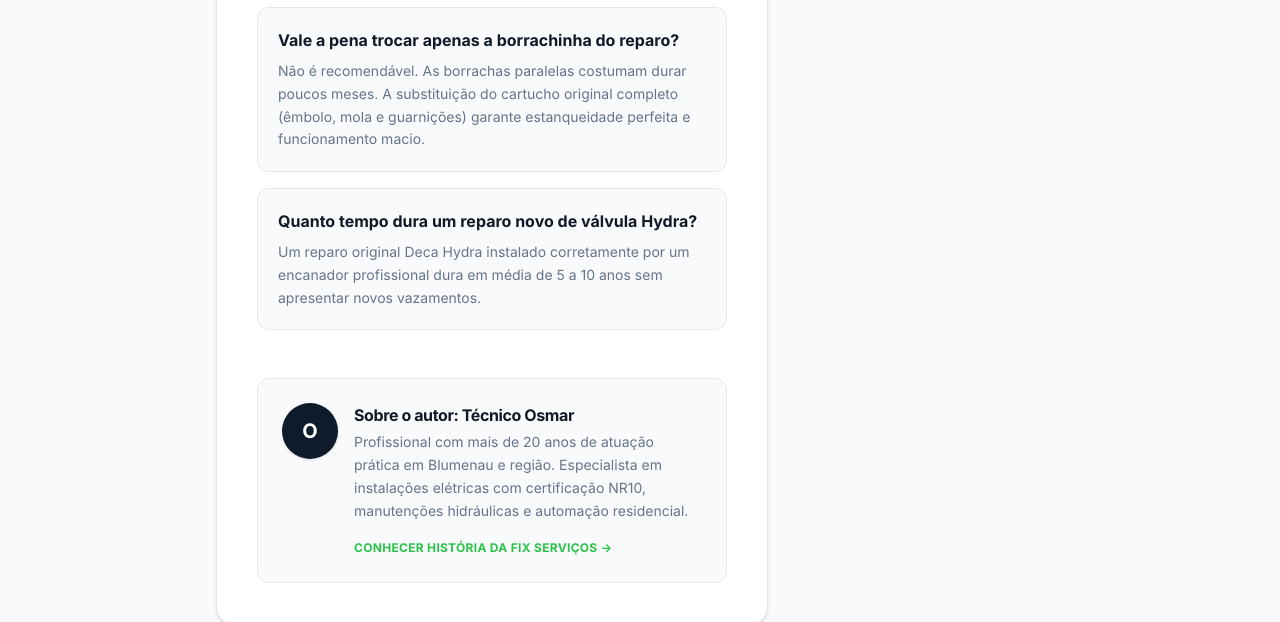
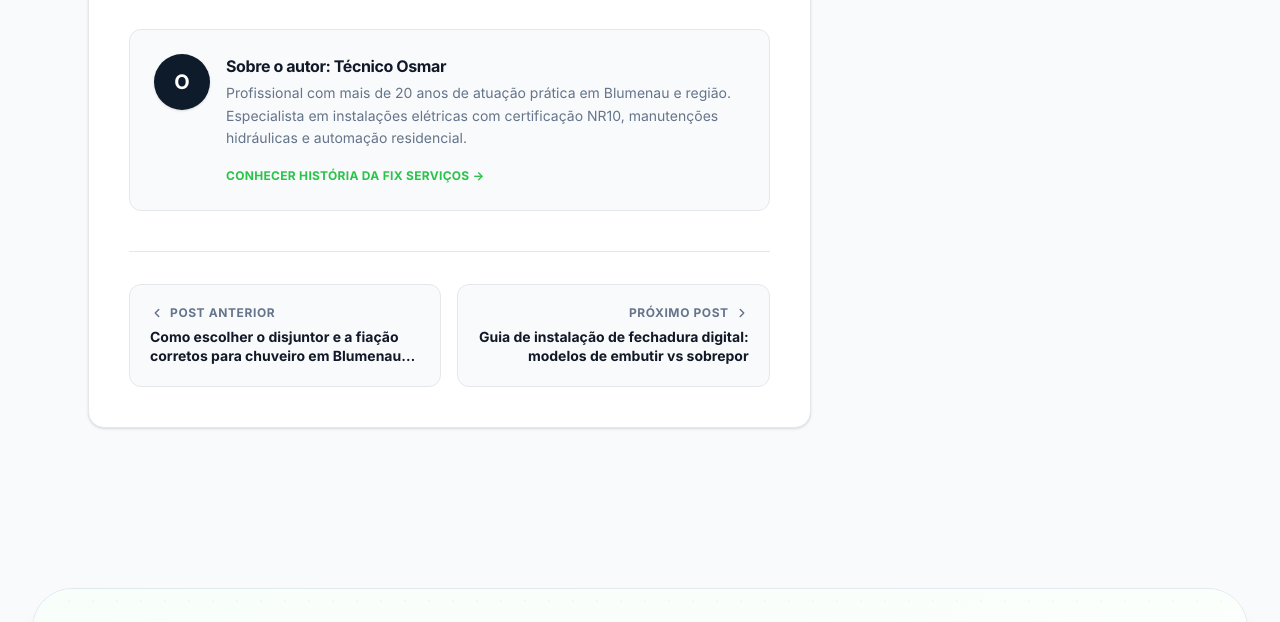
Before and after one commit to Henzen3d/fixservicos, an Astro site: page /blog/valvula-hydra-disparada-como-consertar/ in a window 1280 px wide. Shown: the part 2171-2793 px from the top of the page. Built offline with nearby package versions, Linux system fonts and the light colour scheme; Astro itself is replaced by a stand-in of ours.

Commit message:
feat(blog): expand article container to max-w-6xl and add prev/next post navigation

```diff
--- a/src/pages/blog/[slug].astro
+++ b/src/pages/blog/[slug].astro
@@ -3,17 +3,24 @@ import MainLayout from '../../layouts/MainLayout.astro';
 import { blogPosts, type BlogPost } from '../../data/blogPosts';
 
 export function getStaticPaths() {
-  return blogPosts.map((post) => ({
-    params: { slug: post.slug },
-    props: { post },
-  }));
+  return blogPosts.map((post, index) => {
+    const prevPost = index > 0 ? blogPosts[index - 1] : null;
+    const nextPost = index < blogPosts.length - 1 ? blogPosts[index + 1] : null;
+    return {
+      params: { slug: post.slug },
+      props: { post, prevPost, nextPost },
+    };
+  });
 }
 
 interface Props {
   post: BlogPost;
+  prevPost: BlogPost | null;
+  nextPost: BlogPost | null;
 }
 
-const { post } = Astro.props;
+const { post, prevPost, nextPost } = Astro.props;
+
 
 const title = `${post.title} | Blog Fix Serviços Blumenau`;
 const description = post.description;
@@ -59,7 +66,7 @@ const schema = {
     <div class="absolute inset-0 bg-gradient-to-b from-brand-navy via-brand-navy to-[#050B14] opacity-90 z-0"></div>
     <div class="absolute top-0 right-0 -translate-y-1/2 translate-x-1/2 h-80 w-80 rounded-full bg-brand-green/10 blur-[100px]"></div>
 
-    <div class="relative z-10 max-w-4xl mx-auto px-4 sm:px-6">
+    <div class="relative z-10 max-w-6xl mx-auto px-4 sm:px-6">
       <!-- Breadcrumb -->
       <nav aria-label="Breadcrumb" class="mb-6 flex items-center gap-2 text-xs text-white/60">
         <a href="/" class="hover:text-brand-green no-underline text-inherit transition-colors">Início</a>
@@ -99,7 +106,7 @@ const schema = {
 
   <!-- Post Body -->
   <section class="py-14 sm:py-20 bg-surface-2 transition-colors">
-    <div class="max-w-4xl mx-auto px-4 sm:px-6 grid grid-cols-1 lg:grid-cols-12 gap-10">
+    <div class="max-w-6xl mx-auto px-4 sm:px-6 grid grid-cols-1 lg:grid-cols-12 gap-8 lg:gap-10">
 
       <!-- Main Content -->
       <article class="lg:col-span-8 bg-surface-1 border border-border-main rounded-2xl p-6 sm:p-10 shadow-sm">
@@ -161,6 +168,43 @@ const schema = {
             </a>
           </div>
         </div>
+
+        <!-- Previous / Next Navigation (Links de Navegação entre Artigos) -->
+        <nav aria-label="Navegação entre artigos" class="mt-10 pt-8 border-t border-border-main grid grid-cols-1 sm:grid-cols-2 gap-4">
+          {prevPost ? (
+            <a
+              href={`/blog/${prevPost.slug}/`}
+              class="group flex flex-col p-4 sm:p-5 rounded-xl bg-surface-2 border border-border-main hover:border-brand-green/40 hover:bg-surface-2/80 transition-all no-underline text-left"
+            >
+              <span class="inline-flex items-center gap-1.5 text-xs font-bold uppercase tracking-wider text-text-muted group-hover:text-brand-green mb-1.5 transition-colors">
+                <svg xmlns="http://www.w3.org/2000/svg" width="14" height="14" viewBox="0 0 24 24" fill="none" stroke="currentColor" stroke-width="2.5" stroke-linecap="round" stroke-linejoin="round" class="group-hover:-translate-x-1 transition-transform"><path d="m15 18-6-6 6-6"/></svg>
+                Post anterior
+              </span>
+              <span class="font-bold text-sm text-text-main group-hover:text-brand-green transition-colors leading-snug line-clamp-2">
+                {prevPost.title}
+              </span>
+            </a>
+          ) : (
+            <div class="hidden sm:block"></div>
+          )}
+
+          {nextPost ? (
+            <a
+              href={`/blog/${nextPost.slug}/`}
+              class="group flex flex-col p-4 sm:p-5 rounded-xl bg-surface-2 border border-border-main hover:border-brand-green/40 hover:bg-surface-2/80 transition-all no-underline text-left sm:text-right sm:items-end w-full"
+            >
+              <span class="inline-flex items-center gap-1.5 text-xs font-bold uppercase tracking-wider text-text-muted group-hover:text-brand-green mb-1.5 transition-colors">
+                Próximo post
+                <svg xmlns="http://www.w3.org/2000/svg" width="14" height="14" viewBox="0 0 24 24" fill="none" stroke="currentColor" stroke-width="2.5" stroke-linecap="round" stroke-linejoin="round" class="group-hover:translate-x-1 transition-transform"><path d="m9 18 6-6-6-6"/></svg>
+              </span>
+              <span class="font-bold text-sm text-text-main group-hover:text-brand-green transition-colors leading-snug line-clamp-2">
+                {nextPost.title}
+              </span>
+            </a>
+          ) : (
+            <div class="hidden sm:block"></div>
+          )}
+        </nav>
       </article>
 
       <!-- Sidebar -->
```
